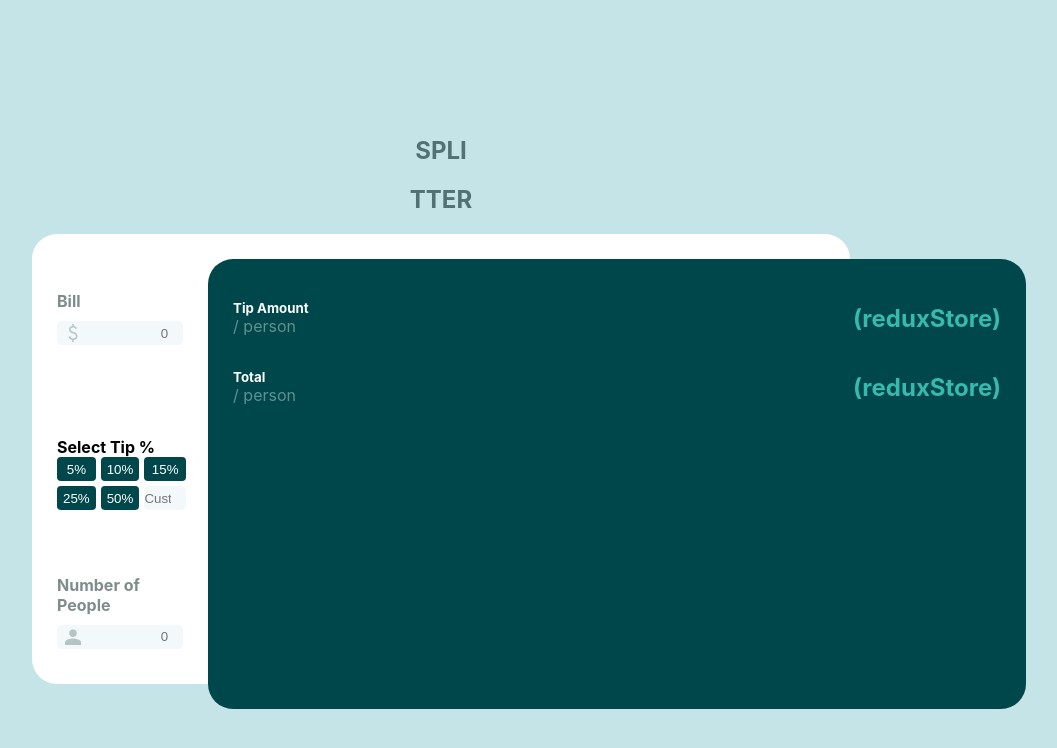
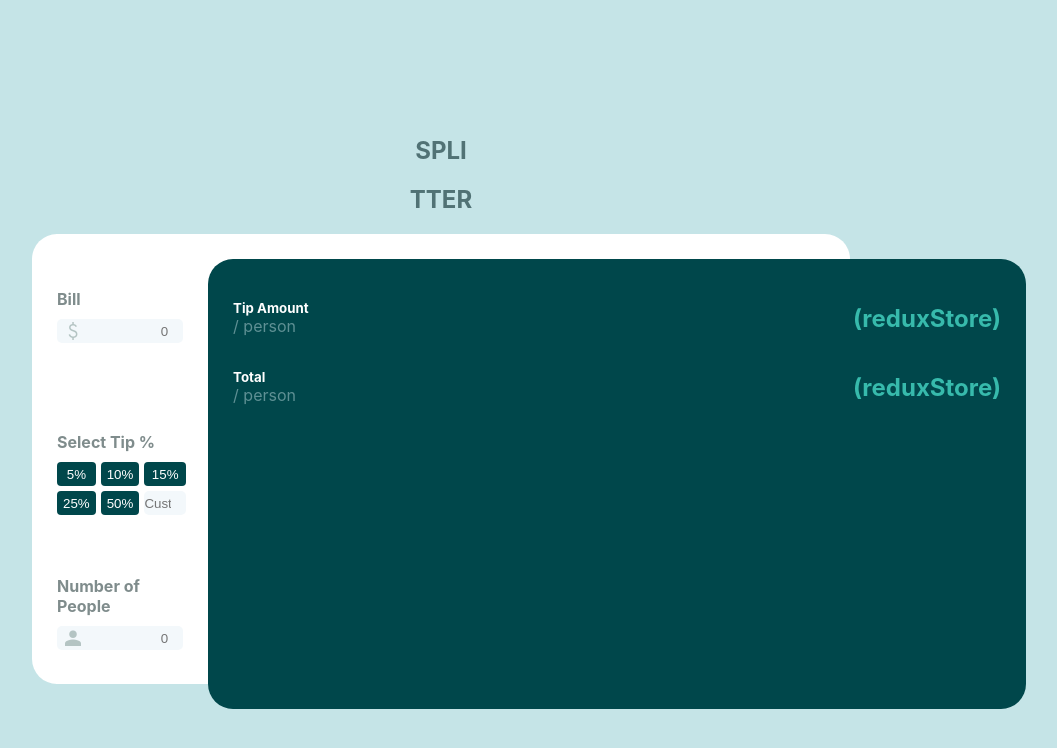
Before and after one commit to im-victor-mendez/tip_calculator, a React (Create React App) app: page / in a window 1280 px wide. Shown: the top 748 px of the page, without its empty margins (199-1256 px from the left). Built offline with nearby package versions, Linux system fonts and the light colour scheme.

Commit message:
Fixed styles.

```diff
--- a/src/styles/Tips.scss
+++ b/src/styles/Tips.scss
@@ -9,9 +9,8 @@
 
 #tips {
     #name {
-        margin: 0%;
-        /* To change var name */
-        color: var(--color-input-name);
+        margin: 0px 0px 10px 0px;
+        color: var(--color-name);
     }
 
     #percentages {
```
